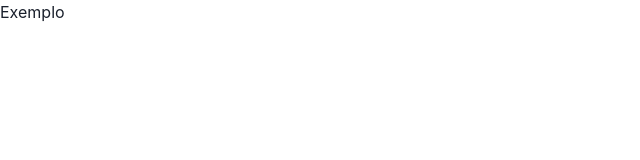
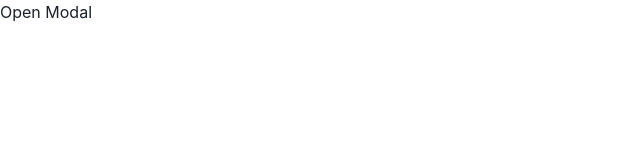
Before and after one commit to BuzzTech-API/API_ADS_3SEMESTRE_2023.2, a React (Create React App) app in the folder src/frontend/my-app/: page / in a window 1280 px wide. Shown: the top 160 px of the page, without its empty margins (0-640 px from the left). Built offline with nearby package versions, Linux system fonts and the light colour scheme.

Commit message:
Chakra ui configurado

```diff
--- a/src/frontend/my-app/package.json
+++ b/src/frontend/my-app/package.json
@@ -3,7 +3,7 @@
   "version": "0.1.0",
   "private": true,
   "dependencies": {
-    "@chakra-ui/react": "^2.8.0",
+    "@chakra-ui/react": "^2.8.1",
     "@emotion/react": "^11.11.1",
     "@emotion/styled": "^11.11.0",
     "@testing-library/jest-dom": "^5.17.0",
--- a/src/frontend/my-app/src/App.tsx
+++ b/src/frontend/my-app/src/App.tsx
@@ -2,11 +2,13 @@ import { createBrowserRouter, createRoutesFromElements, Route, RouterProvider }
 
 // layouts e paginas
 import { Home } from './pages/Home'
+import SideBar from './components/SideBar/SideBar'
+import { PageModal } from './pages/ModalPage'
 
 // rotas
 const router = createBrowserRouter(
   createRoutesFromElements(
-    <Route path="/" element={<Home />}>
+    <Route path="/" element={<PageModal/>}>
 
     </Route>
   )
--- /dev/null
+++ b/src/frontend/my-app/src/components/Modal/Modal.tsx
@@ -0,0 +1,34 @@
+import {
+    Modal,
+    ModalOverlay,
+    ModalContent,
+    ModalHeader,
+    ModalFooter,
+    ModalBody,
+    ModalCloseButton,
+  } from '@chakra-ui/react'
+  import * as React from 'react'
+
+
+  interface ModalProps {
+    isOpen: boolean,
+    onClose: () => void
+    children: React.ReactNode,
+    header?: React.ReactNode,
+    footer?: React.ReactNode
+
+  }
+
+  export const ModalGeneric = ({header, footer, children, isOpen, onClose}: ModalProps) =>{
+    return (
+      <Modal isOpen={isOpen} onClose={onClose}>
+          <ModalOverlay />
+          <ModalContent>
+            {header ? <ModalHeader>{header}</ModalHeader>: null}
+            <ModalCloseButton />
+            <ModalBody>{children}</ModalBody>
+            {footer ? <ModalFooter>{footer}</ModalFooter>: null}
+          </ModalContent>
+        </Modal>
+    );
+  };
--- a/src/frontend/my-app/src/pages/Home.tsx
+++ b/src/frontend/my-app/src/pages/Home.tsx
@@ -1,9 +1,8 @@
+import { Button } from "@chakra-ui/react"
 import React from "react"
 
 export const Home = () => {
     return(
-        <div>
-            <h1>Exemplo</h1>
-        </div>
+        <Button>Oie</Button>
     )
 }
--- /dev/null
+++ b/src/frontend/my-app/src/pages/ModalPage.tsx
@@ -0,0 +1,19 @@
+
+import { useDisclosure } from "@chakra-ui/react";
+import React from "react";
+import { ModalGeneric } from "../components/Modal/Modal";
+
+export const PageModal = () =>{
+    const { isOpen, onOpen, onClose } = useDisclosure();
+
+    return (
+
+            <>
+            <button onClick={onOpen}>Open Modal</button>
+                <ModalGeneric isOpen={isOpen} onClose={onClose}>
+            <p>Oi</p>
+
+        </ModalGeneric></>
+
+    );
+};
```
Also changed, not shown: 1 other file (tests, documents, lock files or other folders).
